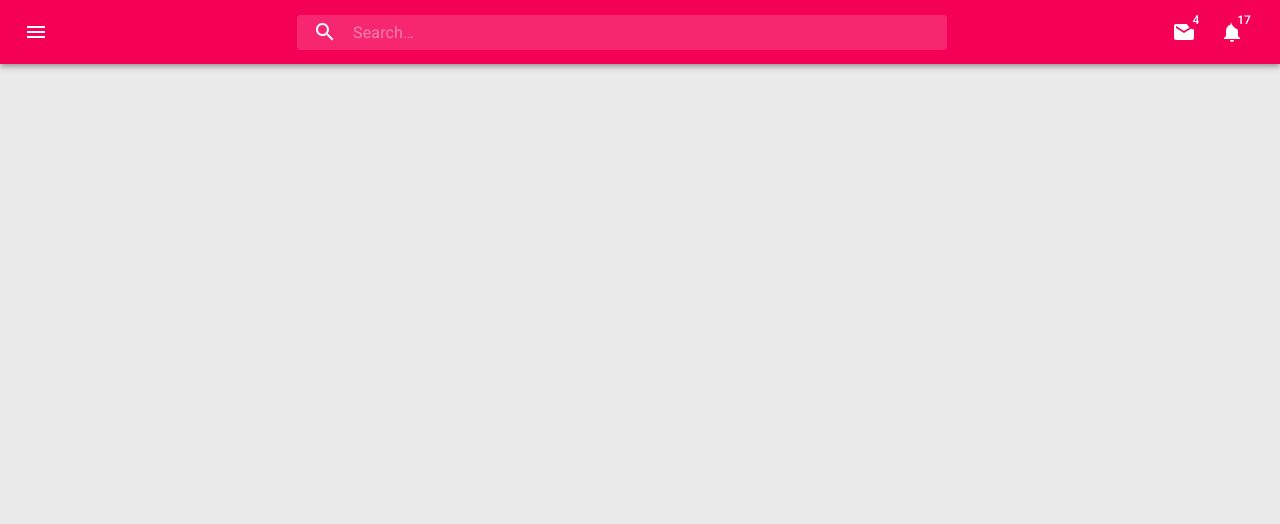
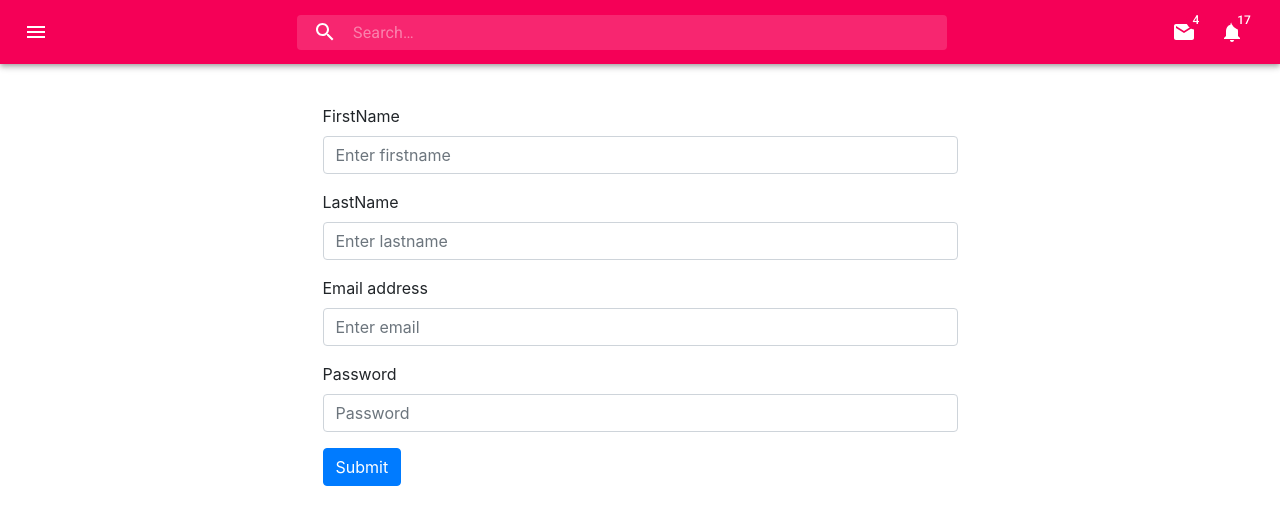
Before and after one commit to Amnok/product-catalog, a React (Create React App) app: page /signup in a window 1280 px wide. Shown: the top 524 px of the page. Built offline with nearby package versions, Linux system fonts and the light colour scheme.

Commit message:
PC [feature] forms added

```diff
--- a/package.json
+++ b/package.json
@@ -8,7 +8,9 @@
     "@testing-library/jest-dom": "^4.2.4",
     "@testing-library/react": "^9.4.0",
     "@testing-library/user-event": "^7.2.1",
+    "bootstrap": "^4.4.1",
     "react": "^16.12.0",
+    "react-bootstrap": "^1.0.0-beta.16",
     "react-dom": "^16.12.0",
     "react-redux": "^7.1.3",
     "react-router-dom": "^5.1.2",
--- a/public/index.html
+++ b/public/index.html
@@ -12,6 +12,12 @@
     <link rel="apple-touch-icon" href="%PUBLIC_URL%/logo192.png" />
     <link rel="stylesheet" href="https://fonts.googleapis.com/css?family=Roboto:300,400,500,700&display=swap" />
     <link rel="stylesheet" href="https://fonts.googleapis.com/icon?family=Material+Icons" />
+    <link
+  rel="stylesheet"
+  href="https://maxcdn.bootstrapcdn.com/bootstrap/4.3.1/css/bootstrap.min.css"
+  integrity="sha384-ggOyR0iXCbMQv3Xipma34MD+dH/1fQ784/j6cY/iJTQUOhcWr7x9JvoRxT2MZw1T"
+  crossorigin="anonymous"
+/>
 
     <!--
       manifest.json provides metadata used when your web app is installed on a
--- a/src/App.js
+++ b/src/App.js
@@ -5,14 +5,19 @@ import { Router, Route, Switch } from 'react-router-dom';
 import history from './history';
 import { Posts } from './components/posts.component';
 import { CreatePost } from './components/createPost.component';
+import 'bootstrap/dist/css/bootstrap.min.css';
+import { Login } from './components/login.component';
+import { Signup } from './components/signup.component';
 
 function App() {
   return (
     <Router history={history}>
       <MainBar />
+      <Route path="/login" exact component={Login}></Route>
+      <Route path="/signup" exact component={Signup}></Route>
       <Switch>
-      <Route path="/" exact component={Posts}></Route>
-      <Route path="/create-post" exact component={CreatePost}></Route>
+        <Route path="/" exact component={Posts}></Route>
+        <Route path="/create-post" exact component={CreatePost}></Route>
       </Switch>
     </Router>
   );
--- a/src/components/createPost.component.jsx
+++ b/src/components/createPost.component.jsx
@@ -1,7 +1,54 @@
 import React from 'react';
+import { makeStyles } from '@material-ui/core/styles';
+import Form from 'react-bootstrap/Form';
+import Button from 'react-bootstrap/Button';
+
+const useStyles = makeStyles({
+    root: {
+        padding: '20px',
+        display: 'flex',
+        justifyContent :'center'
+    },
+    card: {
+        width: '675px',
+        padding: '20px'
+    }
+});
+
 
 export const CreatePost = () => {
+    const classes = useStyles();
+
+    const [values, setValues] = React.useState({
+        amount: '',
+        password: '',
+        weight: '',
+        weightRange: '',
+        showPassword: false,
+    });
+
+    const handleChange = prop => event => {
+        setValues({ ...values, [prop]: event.target.value });
+    };
+
     return (
-        <div>from Create poste</div>
+        <div className={classes.root}>
+            <Form className={classes.card}>
+                <Form.Group controlId="formBasicEmail">
+                    <Form.Label>Enter Title of your post</Form.Label>
+                    <Form.Control type="text" placeholder="Enter Title" />
+                    <Form.Text className="text-muted">
+                        Title of your post will be used for searching purpose.
+                    </Form.Text>
+                </Form.Group>
+                <Form.Group controlId="exampleForm.ControlTextarea1">
+                    <Form.Label>Enter Details of your post</Form.Label>
+                    <Form.Control as="textarea" rows="3" />
+                </Form.Group>
+                <Button variant="primary" type="submit">
+                    Create Post
+                </Button>
+            </Form>
+        </div>
     )
 };
--- /dev/null
+++ b/src/components/login.component.jsx
@@ -0,0 +1,44 @@
+import React from 'react';
+import Form from 'react-bootstrap/Form';
+import Button from 'react-bootstrap/Button';
+import { makeStyles } from '@material-ui/core/styles';
+
+
+const useStyles = makeStyles({
+    root: {
+        padding: '20px',
+        display: 'flex',
+        justifyContent: 'center'
+    },
+    card: {
+        width: '675px',
+        padding: '20px'
+    }
+});
+
+export const Login = () => {
+    const classes = useStyles();
+    return (
+        <div className={classes.root}>
+            <Form className={classes.card}>
+                <Form.Group controlId="formBasicEmail">
+                    <Form.Label>Email address</Form.Label>
+                    <Form.Control type="email" placeholder="Enter email" />
+                    <Form.Text className="text-muted">
+                        We'll never share your email with anyone else.
+                </Form.Text>
+                </Form.Group>
+                <Form.Group controlId="formBasicPassword">
+                    <Form.Label>Password</Form.Label>
+                    <Form.Control type="password" placeholder="Password" />
+                </Form.Group>
+                <Form.Group controlId="formBasicCheckbox">
+                    <Form.Check type="checkbox" label="Remember me" />
+                </Form.Group>
+                <Button variant="primary" type="submit">
+                    Submit
+            </Button>
+            </Form>
+        </div>
+    )
+}
--- /dev/null
+++ b/src/components/signup.component.jsx
@@ -0,0 +1,46 @@
+import React from 'react';
+import Form from 'react-bootstrap/Form';
+import Button from 'react-bootstrap/Button';
+import { makeStyles } from '@material-ui/core/styles';
+
+
+const useStyles = makeStyles({
+    root: {
+        padding: '20px',
+        display: 'flex',
+        justifyContent: 'center'
+    },
+    card: {
+        width: '675px',
+        padding: '20px'
+    }
+});
+
+export const Signup = () => {
+    const classes = useStyles();
+    return (
+        <div className={classes.root}>
+            <Form className={classes.card}>
+                <Form.Group controlId="formBasicEmail">
+                    <Form.Label>FirstName</Form.Label>
+                    <Form.Control type="text" placeholder="Enter firstname" />
+                </Form.Group>
+                <Form.Group controlId="formBasicEmail">
+                    <Form.Label>LastName</Form.Label>
+                    <Form.Control type="text" placeholder="Enter lastname" />
+                </Form.Group>
+                <Form.Group controlId="formBasicEmail">
+                    <Form.Label>Email address</Form.Label>
+                    <Form.Control type="email" placeholder="Enter email" />
+                </Form.Group>
+                <Form.Group controlId="formBasicPassword">
+                    <Form.Label>Password</Form.Label>
+                    <Form.Control type="password" placeholder="Password" />
+                </Form.Group>
+                <Button variant="primary" type="submit">
+                    Submit
+            </Button>
+            </Form>
+        </div>
+    )
+}
--- a/src/index.css
+++ b/src/index.css
@@ -9,7 +9,6 @@ body {
   height: 100vh;
   width: 100vw;
   box-sizing: border-box;
-  padding: ;
 }
 
 
@@ -17,3 +16,7 @@ code {
   font-family: source-code-pro, Menlo, Monaco, Consolas, 'Courier New',
     monospace;
 }
+button:focus {
+  outline:none !important;
+  box-shadow:none !important;
+}
```
Also changed, not shown: 1 other file (tests, documents, lock files or other folders).
